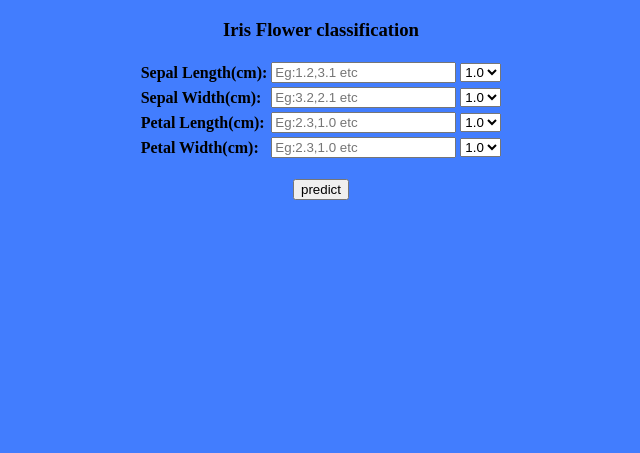
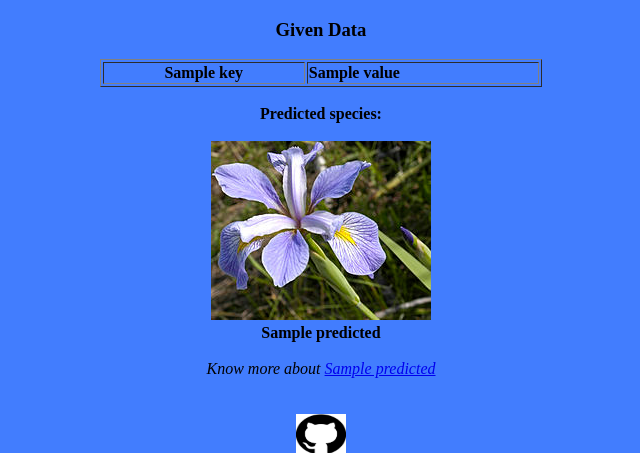
Before and after one commit to mntthw/iris-classification-app, a Python web app: template templates/index.html in a window 1280 px wide. Shown: the top 453 px of the page, without its empty margins (319-959 px from the left). Run offline with Jinja, Linux system fonts and the light colour scheme; the template is opened without the code that fills it: most values are stand-ins (such as "Sample title", 1, 10 or a date in 2020).

Commit message:
Update index.html

```diff
--- a/templates/index.html
+++ b/templates/index.html
@@ -1,120 +1,65 @@
 <!DOCTYPE html>
 <html>
 <head>
-<meta charset="UTF-8">
+	  <meta charset="UTF-8">
   <meta name="description" content="Iris species prediction">
   <meta name="keywords" content="machine learning,SVM,iris">
   <meta name="author" content="Nandalala">
   <meta name="viewport" content="width=device-width, initial-scale=1.0">
-	<title>Iris SPecies Classification</title>
-	 <link rel="stylesheet" href="{{ url_for('static', filename='css/style.css') }}">
+
+	<title>{{title}}</title>
+	<link rel="stylesheet" href="{{ url_for('static', filename='css/style.css') }}">
 </head>
 <body>
+<div>
+
 	<center>
-		<h3> Iris Flower classification</h3>
-	</center>
-<div>
-	<center>
-
-		<form action="/result" method='post'>
-			<table>
+		<h3>Given Data</h3>
+		<table border="1" width="35%">
+			{% for key, value in result.items():%}
 				<tr>
-					<td>
-						<b>
-							Sepal Length(cm):
-						</b>
-					</td>
-					<td>
-						<input type="text" name="Sepal_length" id='sl' placeholder="Eg:1.2,3.1 etc" required>
-					</td>
-					<td>
-						<select id='sln' oninput="sl.value=sln.value">
-							<option value="1.0">1.0</option>
-							<option value="2.0">2.0</option>
-							<option value="3.0">3.0</option>
-							<option value="4.0">4.0</option>
-							<option value="5.0">5.0</option>
-							<option value="6.0">6.0</option>
-						</select>
-					</td>
+					{%if key!='btn'%}
+					<th>{{key}}</th>
+					<td><b>{{value}}</b></td>
+					{%endif%}
 				</tr>
-
-				<tr>
-					<td>
-						<b>
-							Sepal Width(cm):
-						</b>
-					</td>
-					<td>
-						<input type="text" name="Sepal_width" id='sw' placeholder="Eg:3.2,2.1 etc" required>
-					</td>
-					<td>
-						<select id='swn' oninput="sw.value=swn.value">
-							<option value="1.0">1.0</option>
-							<option value="2.0">2.0</option>
-							<option value="3.0">3.0</option>
-							<option value="4.0">4.0</option>
-							<option value="5.0">5.0</option>
-							<option value="6.0">6.0</option>
-						</select>
-					</td>
-				</tr>
-
-				<tr>
-					<td>
-						<b>
-							Petal Length(cm):
-						</b>
-					</td>
-					<td>
-						<input type="text" name="petal_length" id='pl' placeholder="Eg:2.3,1.0 etc" required>
-					</td>
-					<td>
-						<select id='pln' oninput="pl.value=pln.value">
-							<option value="1.0">1.0</option>
-							<option value="2.0">2.0</option>
-							<option value="3.0">3.0</option>
-							<option value="4.0">4.0</option>
-							<option value="5.0">5.0</option>
-							<option value="6.0">6.0</option>
-						</select>
-					</td>
-				</tr>
-
-				<tr>
-					<td>
-						<b>
-							Petal Width(cm):
-						</b>
-					</td>
-					<td>
-						<input type="text" name="petal_width" id='pw' placeholder="Eg:2.3,1.0 etc" required>
-					</td>
-					<td>
-						<select id='pwn' oninput="pw.value=pwn.value">
-							<option value="1.0">1.0</option>
-							<option value="2.0">2.0</option>
-							<option value="3.0">3.0</option>
-							<option value="4.0">4.0</option>
-							<option value="5.0">5.0</option>
-							<option value="6.0">6.0</option>
-						</select>
-					</td>
-				</tr>
+			{% endfor %}
+		</table>
+		<br>
+		<b>Predicted species:</b>
+		<br>
+		<br>
+		{% if predicted=='Iris_setosa' :%}
+			<img src="{{url_for('static',filename='iris_species/Iris_setosa.png')}}" height="150" width="150">
+			<br>
 
 
+		{% elif predicted=='Iris_versicolor' %}
+		<img src="{{url_for('static',filename='iris_species/Iris_versicolor.png')}}">
+		<br>
+		{% else %}
+		<img src="{{url_for('static',filename='iris_species/Iris_virginica.png')}}">
+		<br>
+		{% endif %}
+		<b>{{predicted}}</b>
+		<br>
+		<br>
+		{% if predicted=='Iris_setosa' :%}
+			<i>Know more about <a href="https://en.wikipedia.org/wiki/Iris_setosa">{{ predicted }}</a></i>
+			<br>
 
-			</table>
-			<br>
-			<input type="submit" name="btn" value="predict">
-		</form>
+
+		{% elif predicted=='Iris_versicolor' %}
+		<i>Know more about <a href="https://en.wikipedia.org/wiki/Iris_versicolor">{{ predicted }}</a></i>
+		<br>
+		{% else %}
+		<i>Know more about <a href="https://en.wikipedia.org/wiki/Iris_virginica">{{ predicted }}</a></i>
+		<br>
+		{% endif %}
+		<br>
+		<br>
+		<a href="https://github.com/NaNdalal-dev/Iris-Classification"><img src="{{url_for('static',filename='gitlogo/git.png')}}" width="50" height="40"></a>
 	</center>
 </div>
-<!--center>
-
-	<input type="color" id="cl" oninput="ct.value=cl.value">
-	<input type="text" id="ct">
-
-</center-->
 </body>
 </html>
```
